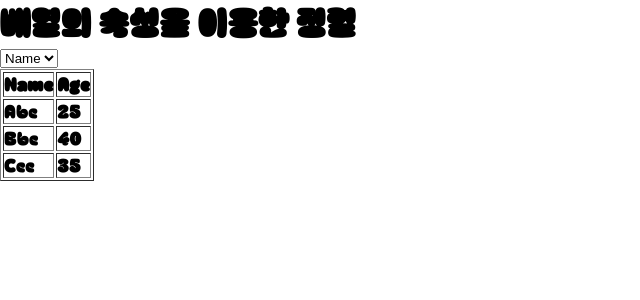
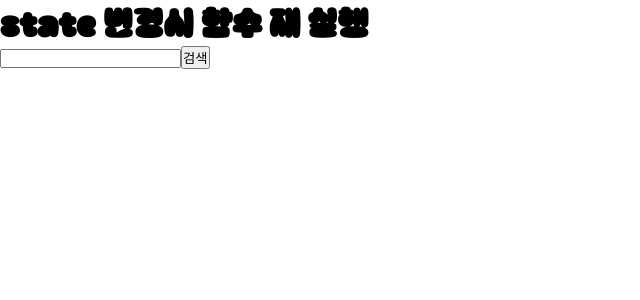
Before and after one commit to k-risu/til-react, a React (Vite) app: page / in a window 1280 px wide. Shown: the top 300 px of the page, without its empty margins (0-640 px from the left). Built offline with nearby package versions, Linux system fonts and the light colour scheme.

Commit message:
[docs] usecallback 정리

```diff
--- a/src/App.jsx
+++ b/src/App.jsx
@@ -1,55 +1,17 @@
-import { useMemo } from "react";
-import { useState } from "react";
+import { useState, useCallback } from "react";
 
 function App() {
-  // 데이터를 정렬한다.
-  const [sortBy, setSortBy] = useState("name");
-  // 백엔드에서 받은 회원 목록 데모 데이터
-  const data = [
-    { id: 1, name: "Bbc", age: 40 },
-    { id: 2, name: "Abc", age: 25 },
-    { id: 3, name: "Ccc", age: 35 },
-  ];
-  // 복잡한 연산을 매번 실행하지 않고, sortBy 가 바뀐 경우만 정렬하고 싶다.
-  const sortData = useMemo(() => {
-    console.log("정렬함", sortBy);
-    // 아래 sort 구문은 조건에 따라서 true, false 를 반복하면 순서배치 진행
-    // a[sortBy] 는                   a["name"] > b["name"]
-    return [...data].sort((a, b) => (a[sortBy] > b[sortBy] ? 1 : -1));
-  }, [sortBy]);
+  const [query, setQuery] = useState("");
+  // query 가 변경이 된다면 그때 함수를 다시 정의하겠다.
+  const handleSearch = useCallback(() => {
+    console.log("query를 처리하는 새로운 함수 생성 ", query);
+  }, [query]);
 
   return (
     <div>
-      <h1>배열의 속성을 이용한 정렬</h1>
-      <div>
-        <select value={sortBy} onChange={e => setSortBy(e.target.value)}>
-          <option value={"id"}>ID</option>
-          <option value={"name"}>Name</option>
-          <option value={"age"}>Age</option>
-        </select>
-      </div>
-      {/* 표 */}
-      <table border={1}>
-        {/* 테이블 헤더 */}
-        <thead>
-          {/* table row */}
-          <tr>
-            <th>Name</th>
-            <th>Age</th>
-          </tr>
-        </thead>
-        {/* 테이블 몸체 */}
-        <tbody>
-          {sortData.map(item => {
-            return (
-              <tr key={item.id}>
-                <td>{item.name}</td>
-                <td>{item.age}</td>
-              </tr>
-            );
-          })}
-        </tbody>
-      </table>
+      <h1>state 변경시 함수 재 실행</h1>
+      <input value={query} onChange={e => setQuery(e.target.value)} />
+      <button onClick={handleSearch}>검색</button>
     </div>
   );
 }
```
Also changed, not shown: 1 other file (tests, documents, lock files or other folders).
